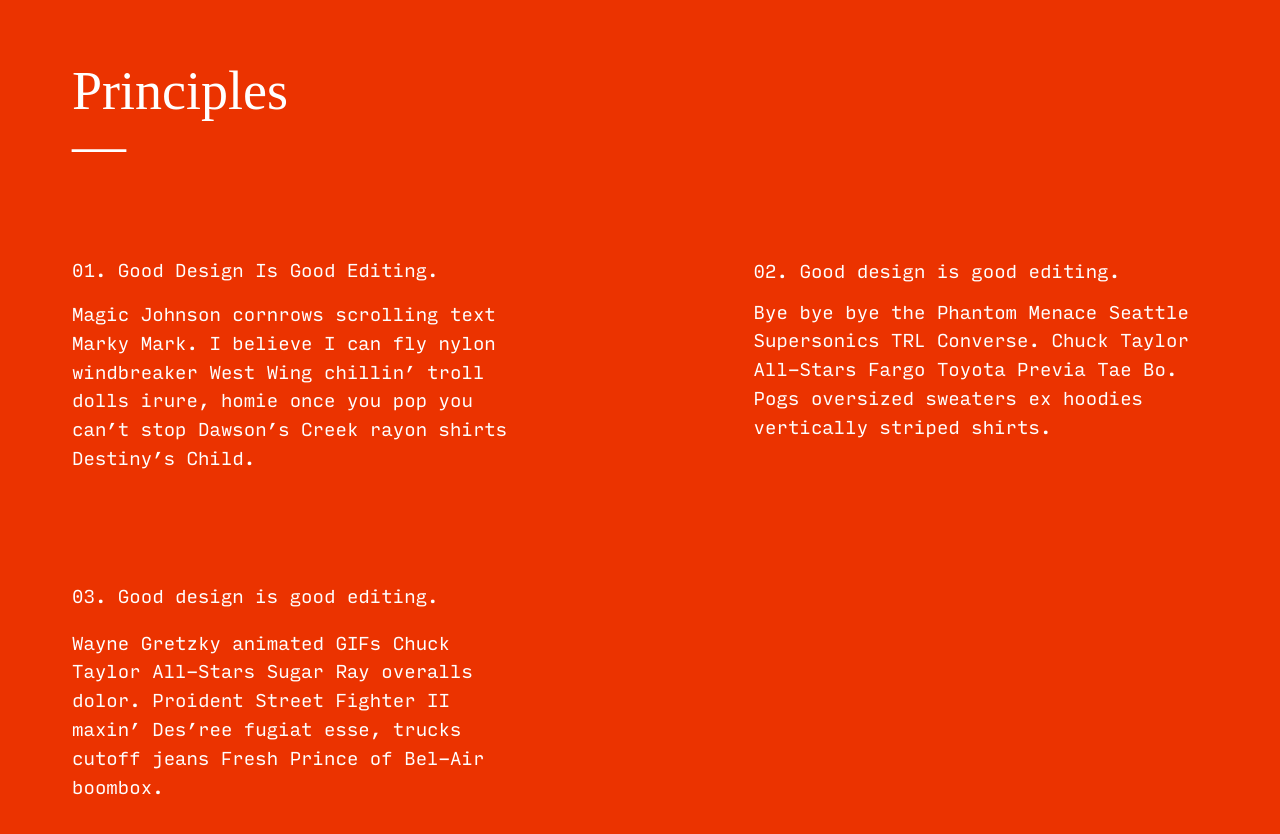
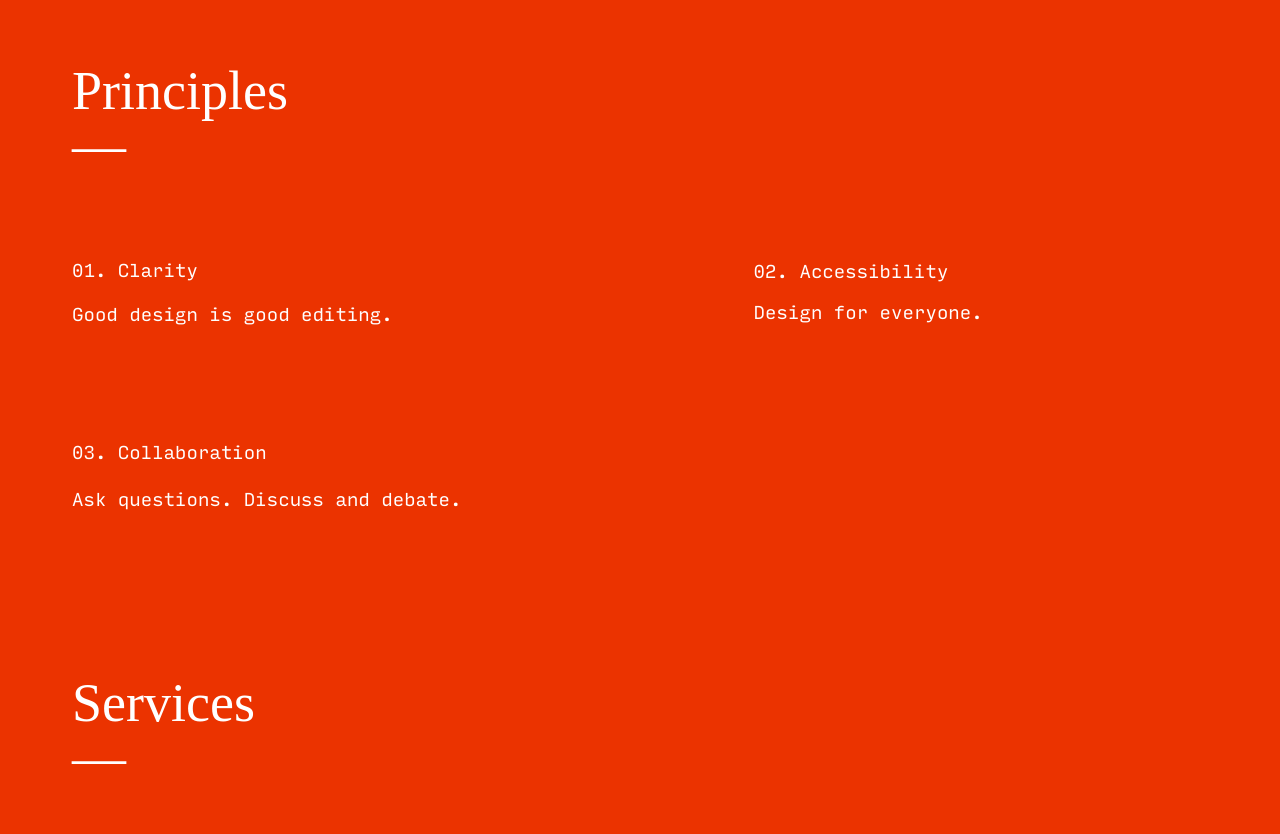
Before and after one commit to wearepatterns/wearepatterns.github.io, a Jekyll site: the page built from index.markdown, in a window 1280 px wide and 900 px high, scrolled down 692 px. Shown: the top 834 px of the window. Built offline with Jekyll 4.4.1, drawn with Linux system fonts in a browser that asks for light colours.

Commit message:
Update new.html

```diff
--- a/_layouts/new.html
+++ b/_layouts/new.html
@@ -65,16 +65,16 @@
             <br>&mdash;</h1>
             <div class="flex-ns flex-wrap-ns justify-between-ns input-mono fw3" style="max-width:80rem;">
                 <div class="mb5 w-40-ns">
-                    <h2 class="f5 fw3 normal lh-title">01. Good Design Is Good Editing.</h2>
-                    <p>Magic Johnson cornrows scrolling text Marky Mark. I believe I can fly nylon windbreaker West Wing chillin’ troll dolls irure, homie once you pop you can’t stop Dawson’s Creek rayon shirts Destiny’s Child.</p>
+                    <h2 class="f5 fw3 normal lh-title">01. Clarity</h2>
+		    <p>Good design is good editing.</p>
                 </div>
                 <div class=" mb5 w-40-ns">
-                    <h3 class="f5 normal lh-solid">02. Good design is good editing.</h3>
-                    <p>Bye bye bye the Phantom Menace Seattle Supersonics TRL Converse. Chuck Taylor All-Stars Fargo Toyota Previa Tae Bo. Pogs oversized sweaters ex hoodies vertically striped shirts.</p>
+                    <h3 class="f5 normal lh-solid">02. Accessibility</h3>
+                    <p>Design for everyone.</p>
                 </div>
                 <div class="w-40-ns">
-                    <h4 class="f5 normal lh-solid">03. Good design is good editing.</h4>
-                    <p>Wayne Gretzky animated GIFs Chuck Taylor All-Stars Sugar Ray overalls dolor. Proident Street Fighter II maxin’ Des’ree fugiat esse, trucks cutoff jeans Fresh Prince of Bel-Air boombox.</p>
+                    <h4 class="f5 normal lh-solid">03. Collaboration</h4>
+                    <p>Ask questions. Discuss and debate.</p>
                 </div>
             </div>
             <h5 class="pt5 pt6-l pb0 pb4 mt0 f3 f2-ns f1-l normal lh-solid">Services
```
